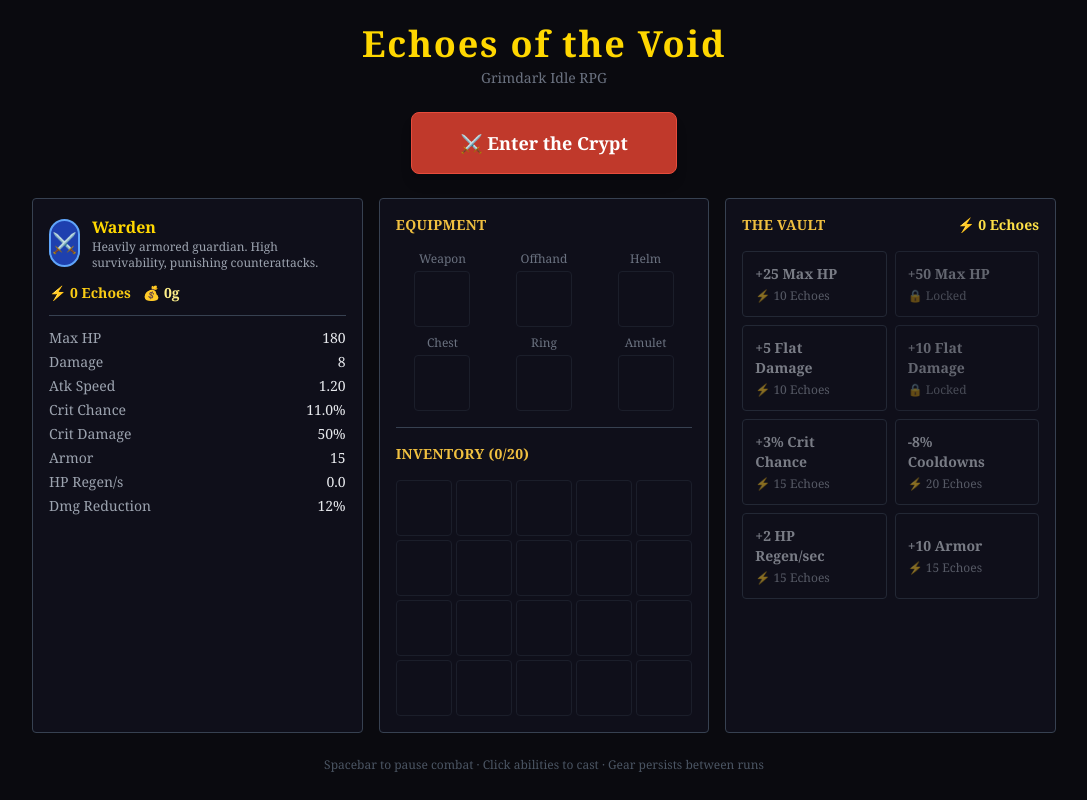
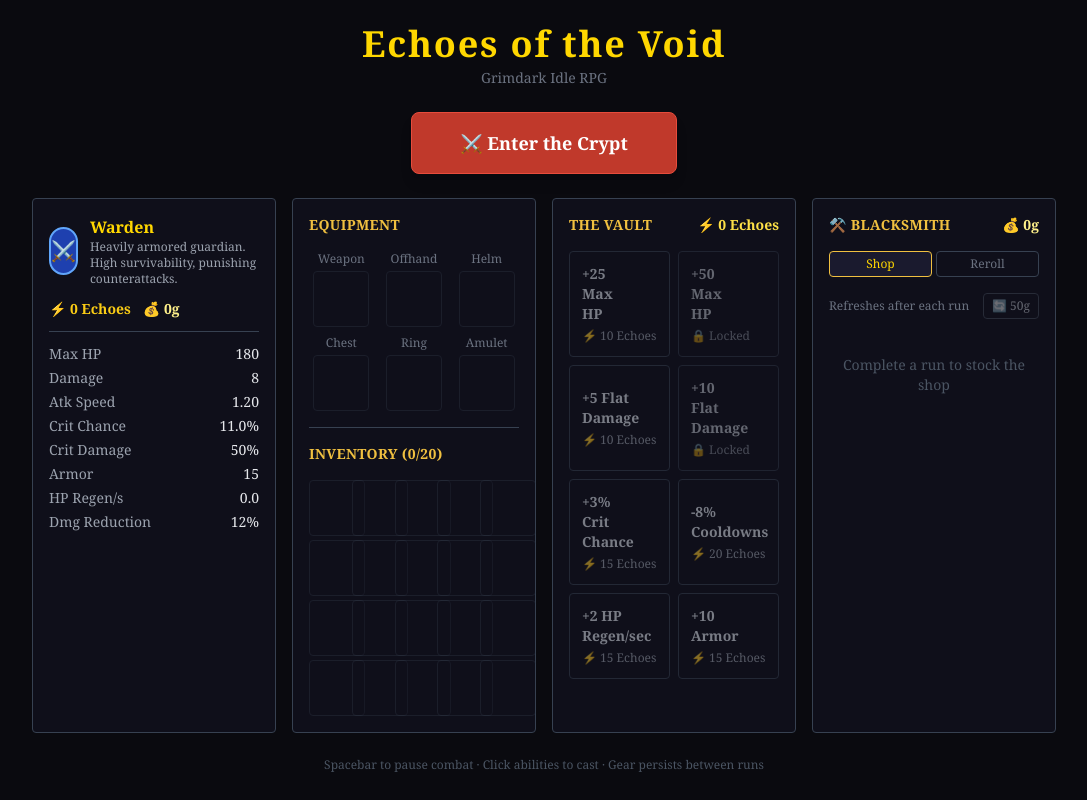
Before and after one commit to youngfire17/echoes-of-the-void, a React (Vite) app: page / in a window 1280 px wide. Shown: the whole page, without its empty margins (96-1183 px from the left). Built offline with nearby package versions, Linux system fonts and the light colour scheme.

Commit message:
feat: add BlacksmithPanel to MetaHub 4-column layout

```diff
--- a/src/components/MetaHub.jsx
+++ b/src/components/MetaHub.jsx
@@ -2,6 +2,7 @@
 import { CharacterPanel } from './CharacterPanel'
 import { InventoryPanel } from './InventoryPanel'
 import { VaultPanel } from './VaultPanel'
+import { BlacksmithPanel } from './BlacksmithPanel'
 
 export function MetaHub({ onStartRun }) {
   return (
@@ -21,10 +22,11 @@ export function MetaHub({ onStartRun }) {
           </button>
         </div>
 
-        <div className="grid grid-cols-1 md:grid-cols-3 gap-4">
+        <div className="grid grid-cols-1 md:grid-cols-4 gap-4">
           <CharacterPanel />
           <InventoryPanel />
           <VaultPanel />
+          <BlacksmithPanel />
         </div>
 
         <p className="text-center text-gray-600 text-xs">
```
